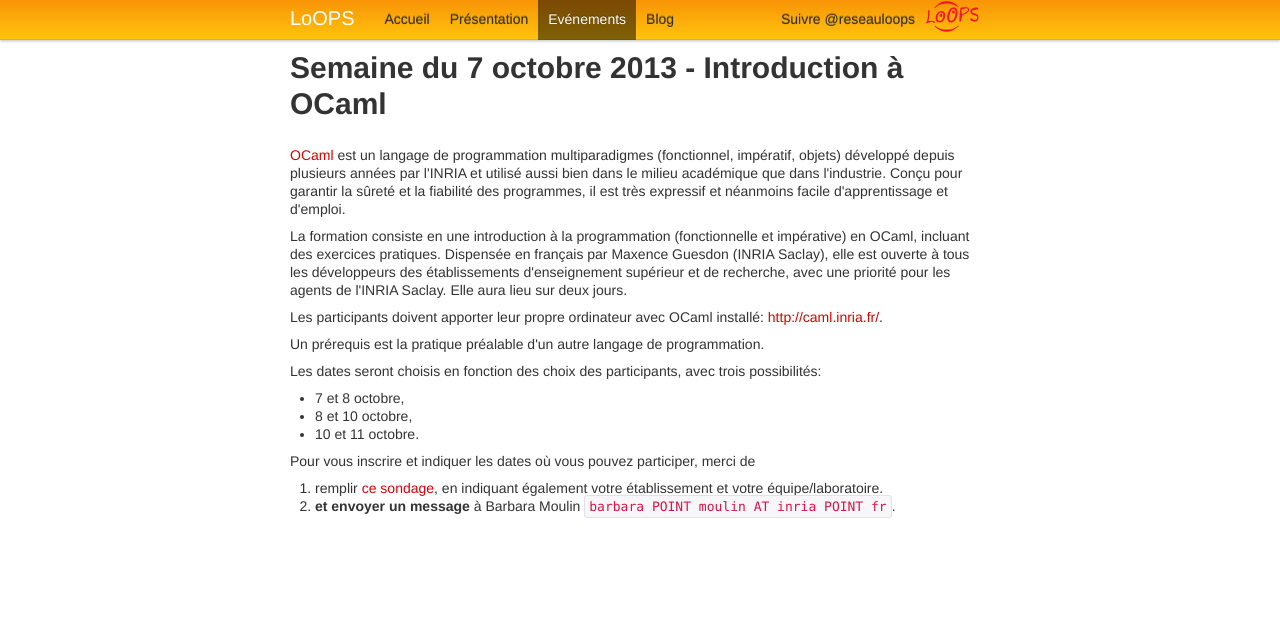
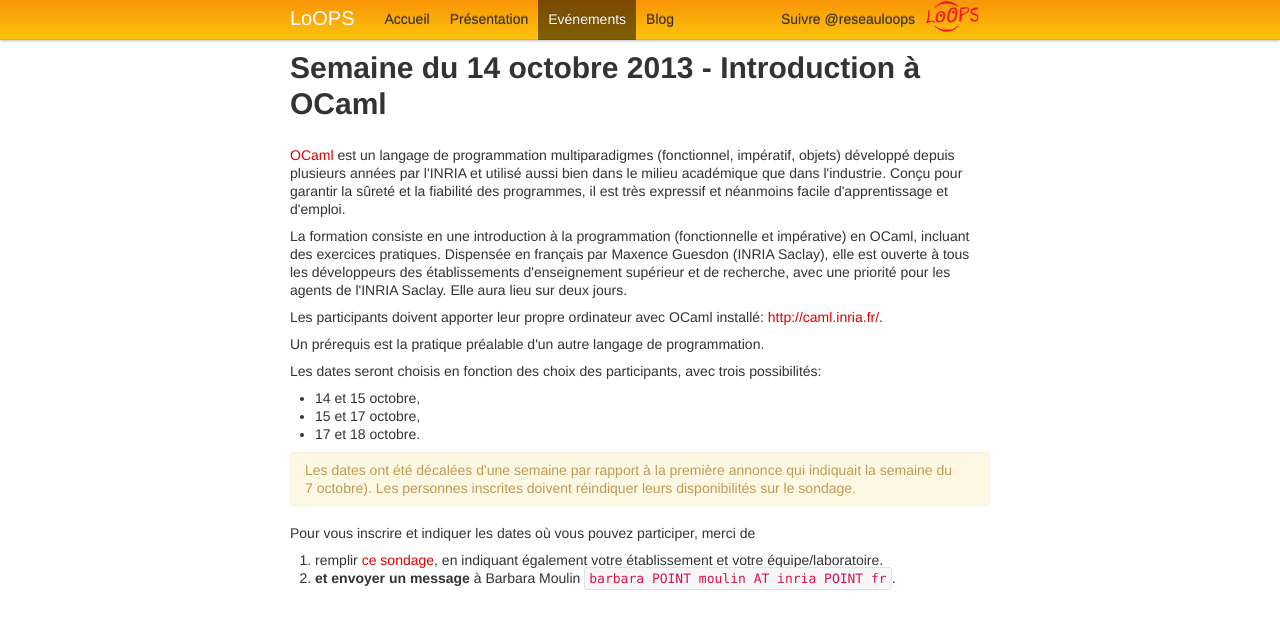
Before and after one commit to reseau-loops/reseau-loops.github.com, a Jekyll site: the page built from 2013_10_formation_ocaml.html, in a window 1280 px wide. Shown: the top 629 px of the page. Built offline with Jekyll 4.4.1, drawn with Linux system fonts in a browser that asks for light colours; Markdown is read by kramdown in place of the engine named in the settings; comment, search, counter and statistics services are not loaded.

Commit message:
changement dates formation ocaml

```diff
--- a/2013_10_formation_ocaml.html
+++ b/2013_10_formation_ocaml.html
@@ -1,7 +1,7 @@
 ---
 layout: default
 no_sidebar: true
-title: Semaine du 7 octobre 2013 - Introduction à OCaml
+title: Semaine du 14 octobre 2013 - Introduction à OCaml
 navbar-events: active
 ---
 <p>
@@ -33,10 +33,13 @@
 trois possibilités:
 </p>
 <ul>
-<li>7 et 8 octobre,</li>
-<li>8 et 10 octobre,</li>
-<li>10 et 11 octobre.</li>
+<li>14 et 15 octobre,</li>
+<li>15 et 17 octobre,</li>
+<li>17 et 18 octobre.</li>
 </ul>
+<p class="alert alert-warning">
+Les dates ont été décalées d'une semaine par rapport à la première annonce qui indiquait la semaine du 7 octobre). Les personnes inscrites doivent réindiquer leurs disponibilités sur le sondage.
+</p>
 <p>
 Pour vous inscrire et indiquer les dates où vous pouvez participer, merci de
 </p>
--- a/events.html
+++ b/events.html
@@ -18,7 +18,7 @@
 -->
 <a href="http://erssical.saclay.inria.fr/?query-url=http://reseau-loops.github.io/erssical_query_ical.xml"><img src="https://www.google.com/calendar/images/ical.gif" alt="ical"/></a>
 <h2>Evénements à venir</h2>
-<h3>semaine du 7 octobre 2013: <a href="2013_10_formation_ocaml.html">Formation: Introduction à OCaml</a></h3>
+<h3>semaine du 14 octobre 2013: <a href="2013_10_formation_ocaml.html">Formation: Introduction à OCaml</a></h3>
 
 <!--<h3>27 Mars 2013: <a href="journee_2013_03.html">Troisième journée LoOPS: Eclipse</a></h3>-->
 
```
